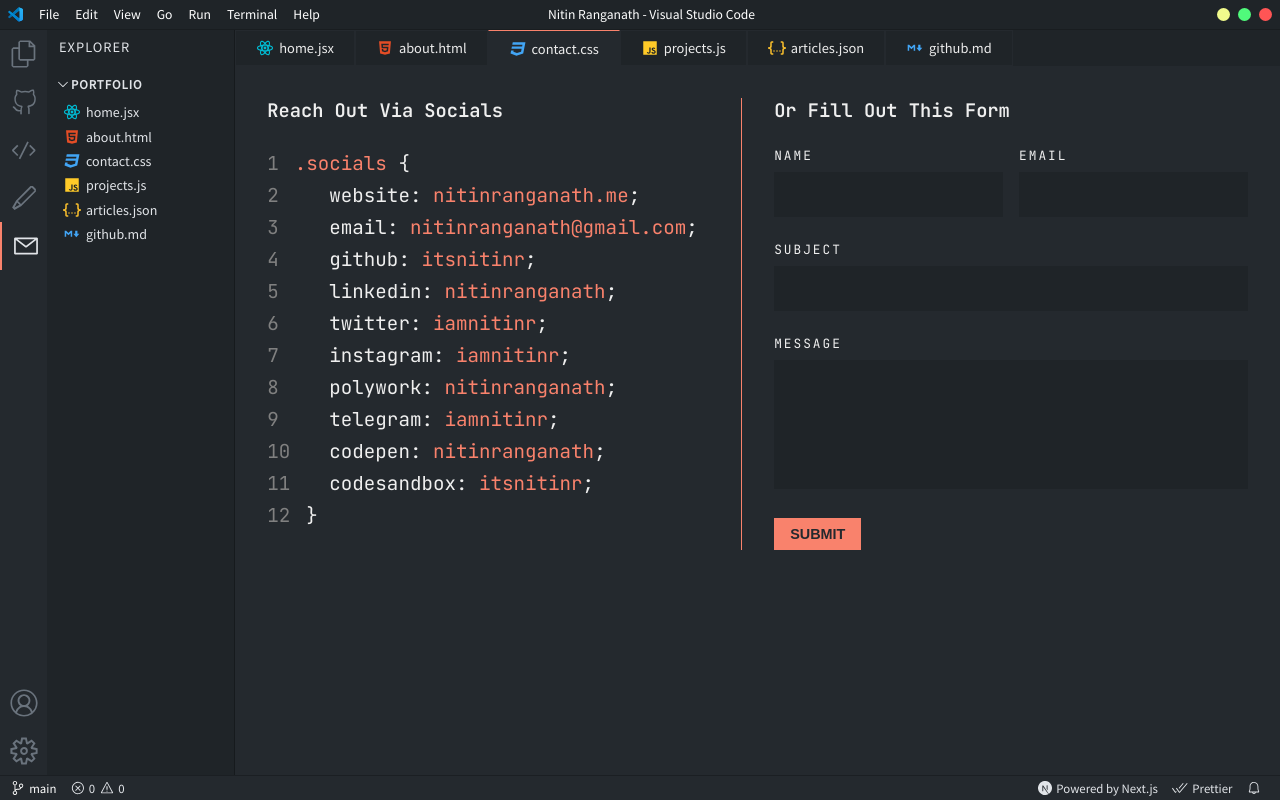
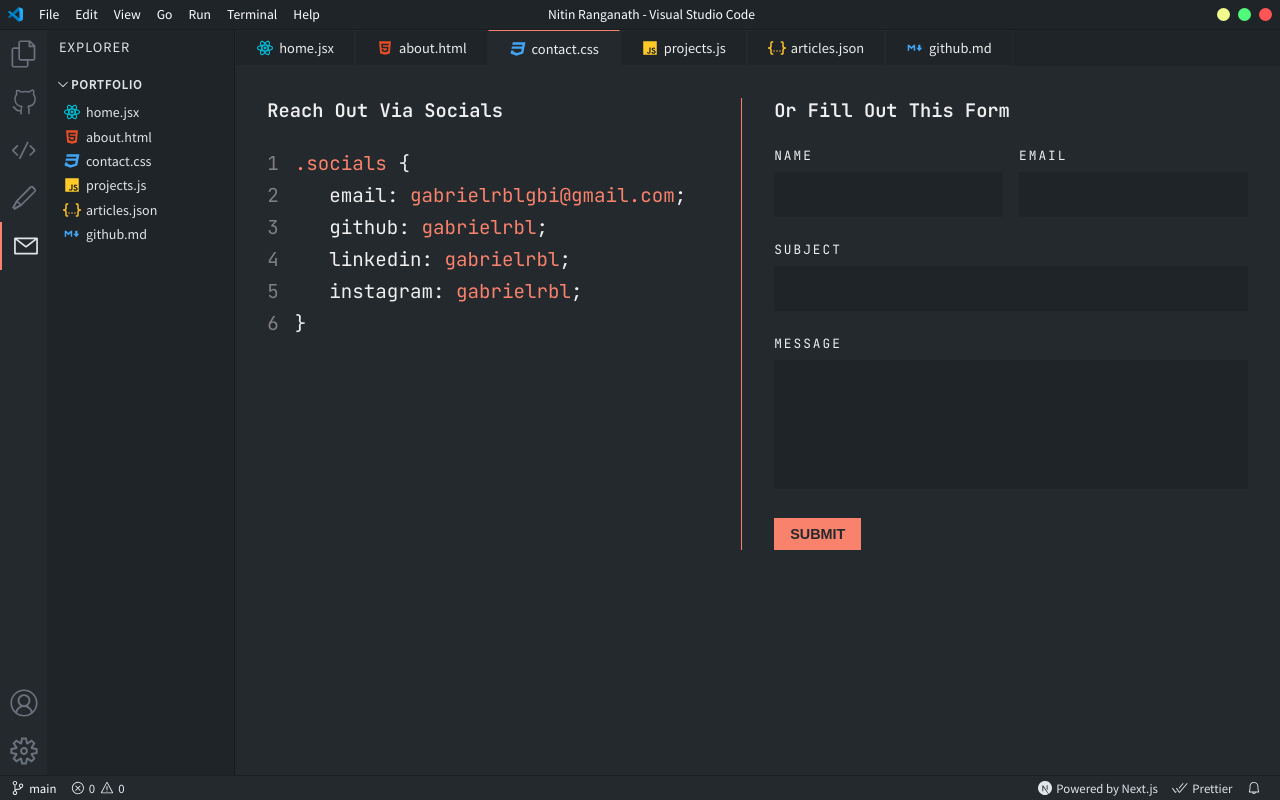
Before and after one commit to itsnitinr/vscode-portfolio, a Next.js app: page /contact in a window 1280 px wide. Built offline with nearby package versions, Linux system fonts and the light colour scheme.

Commit message:
chore: change itsnitinr to gabrielrbl settings

```diff
--- a/components/Bottombar.jsx
+++ b/components/Bottombar.jsx
@@ -11,7 +11,7 @@
     <footer className={styles.bottomBar}>
       <div className={styles.container}>
         <a
-          href="https://github.com/itsnitinr/vscode-portfolio"
+          href="https://github.com/gabrielrbl/vscode-portfolio"
           target="_blank"
           rel="noreferrer noopener"
           className={styles.section}
--- a/components/ContactCode.jsx
+++ b/components/ContactCode.jsx
@@ -2,54 +2,24 @@
 
 const contactItems = [
   {
-    social: 'website',
-    link: 'nitinranganath.me',
-    href: 'https://nitinranganath.me',
-  },
-  {
     social: 'email',
-    link: 'nitinranganath@gmail.com',
-    href: 'mailto:nitinranganath@gmail.com',
+    link: 'gabrielrblgbi@gmail.com',
+    href: 'mailto:gabrielrblgbi@gmail.com',
   },
   {
     social: 'github',
-    link: 'itsnitinr',
-    href: 'https://github.com/itsnitinr',
+    link: 'gabrielrbl',
+    href: 'https://github.com/gabrielrbl',
   },
   {
     social: 'linkedin',
-    link: 'nitinranganath',
-    href: 'https://www.linkedin.com/in/nitinranganath/',
-  },
-  {
-    social: 'twitter',
-    link: 'iamnitinr',
-    href: 'https://www.twitter.com/iamnitinr',
+    link: 'gabrielrbl',
+    href: 'https://www.linkedin.com/in/gabrielrbl/',
   },
   {
     social: 'instagram',
-    link: 'iamnitinr',
-    href: 'https://www.instagram.com/iamnitinr',
-  },
-  {
-    social: 'polywork',
-    link: 'nitinranganath',
-    href: 'https://www.polywork.com/nitinranganath',
-  },
-  {
-    social: 'telegram',
-    link: 'iamnitinr',
-    href: 'https://t.me/iamnitinr',
-  },
-  {
-    social: 'codepen',
-    link: 'nitinranganath',
-    href: 'https://codepen.io/itsnitinr',
-  },
-  {
-    social: 'codesandbox',
-    link: 'itsnitinr',
-    href: 'https://codesandbox.io/u/itsnitinr',
+    link: 'gabrielrbl',
+    href: 'https://www.instagram.com/gabrielrbl',
   },
 ];
 
--- a/components/Head.jsx
+++ b/components/Head.jsx
@@ -6,19 +6,18 @@
       <title>{title}</title>
       <meta
         name="description"
-        content="Nitin Ranganath is an avid full stack web developer building websites and applications you'd love to use"
+        content="Gabriel Lobo is an avid full stack web developer building websites and applications you'd love to use"
       />
       <meta
         name="keywords"
-        content="nitin ranganath, nitin, ranganath, web developer portfolio, nitin web developer, nitin developer, mern stack, nitin ranganath portfolio, vscode-portfolio"
+        content="gabriel lobo, gabriel, lobo, web developer portfolio, gabriel web developer, gabriel developer, python, django, react, typescript, gabriel lobo portfolio, vscode-portfolio"
       />
-      <meta property="og:title" content="Nitin Ranganath's Portfolio" />
+      <meta property="og:title" content="Gabriel Lobo's Portfolio" />
       <meta
         property="og:description"
         content="A full-stack developer building websites that you'd like to use."
       />
-      <meta property="og:image" content="https://imgur.com/4zi5KkQ.png" />
-      <meta property="og:url" content="https://vscode-portfolio.vercel.app" />
+      <meta property="og:url" content="https://gabrielrbl-portfolio.vercel.app" />
       <meta name="twitter:card" content="summary_large_image" />
     </Head>
   );
@@ -27,5 +26,5 @@
 export default CustomHead;
 
 CustomHead.defaultProps = {
-  title: 'Nitin Ranganath',
+  title: 'Gabriel Lobo',
 };
```
